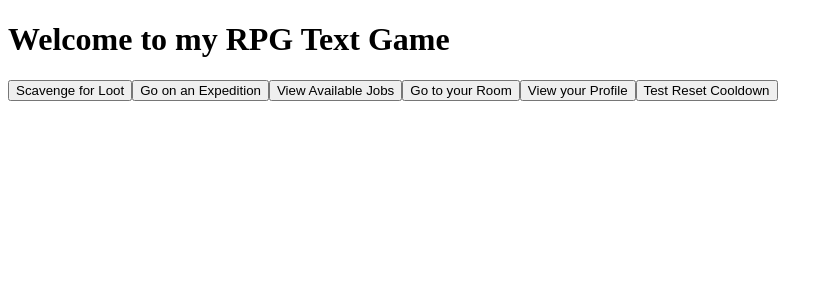
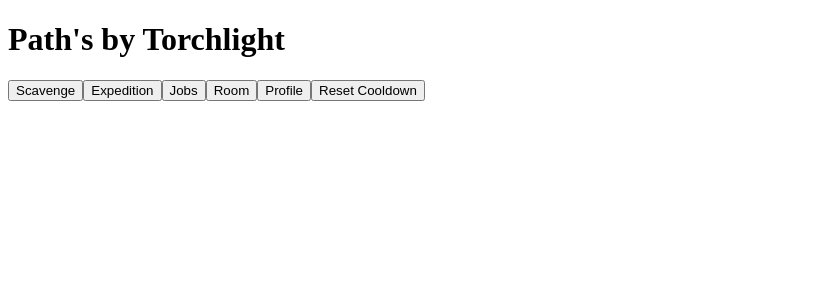
Before and after one commit to omarotxoa/react-paths-by-torchlight-test, a React (Vite) app: page / in a window 1280 px wide. Shown: the top 300 px of the page, without its empty margins (0-833 px from the left). Built offline with nearby package versions, Linux system fonts and the light colour scheme.

Commit message:
Edits text

```diff
--- a/src/page/Home.jsx
+++ b/src/page/Home.jsx
@@ -62,14 +62,14 @@ function Home() {
 
   return (
     <div className="home">
-      <h1>Welcome to my RPG Text Game</h1>
+      <h1>Path's by Torchlight</h1>
       <button className="scavenge-button" onClick={scavenge} disabled={cooldown > 0}>
-        {cooldown > 0 ? `Cooldown: ${getCooldownText()}` : "Scavenge for Loot"}
+        {cooldown > 0 ? `Cooldown: ${getCooldownText()}` : "Scavenge"}
       </button>
-      <button className="expedition-button">Go on an Expedition</button>
-      <button className="jobs-button">View Available Jobs</button>
-      <button className="room-button">Go to your Room</button>
-      <button className="profile-button">View your Profile</button>
+      <button className="expedition-button">Expedition</button>
+      <button className="jobs-button">Jobs</button>
+      <button className="room-button">Room</button>
+      <button className="profile-button">Profile</button>
       {loot.length > 0 && (
         <div>
           <h2>You found:</h2>
@@ -82,7 +82,7 @@ function Home() {
           </ul>
         </div>
       )}
-      <button onClick={resetCooldown}>Test Reset Cooldown</button>
+      <button onClick={resetCooldown}>Reset Cooldown</button>
     </div>
   );
 }
```
